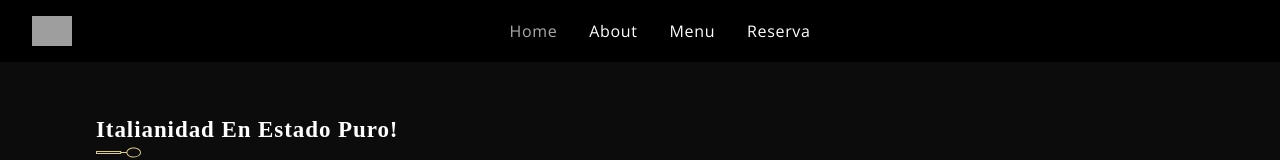
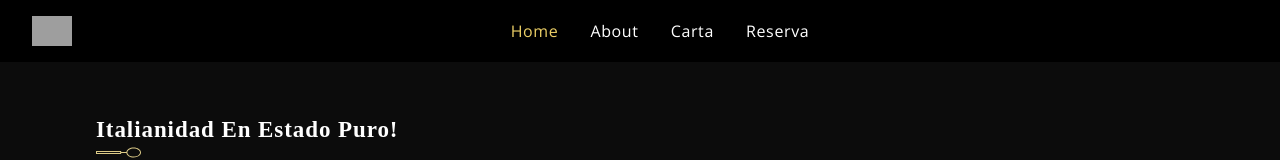
Before and after one commit to AdrianaP00/Intenso-madrid-react-app, a React (Create React App) app: page / in a window 1280 px wide. In both pictures the pointer is over the item "Home". Shown: the top 160 px of the page. Built offline with nearby package versions, Linux system fonts and the light colour scheme; grey boxes are pictures that could not be loaded; a web font is replaced by a local one.

Commit message:
fix navbar

```diff
--- a/src/components/Navbar/Navbar.css
+++ b/src/components/Navbar/Navbar.css
@@ -38,7 +38,7 @@ nav{
 }
 
 .app__navbar-links li:hover {
-    color: var(--color-grey);
+    color: var(--color-golden);
 }
 
 .app__navbar-login {
--- a/src/components/Navbar/Navbar.jsx
+++ b/src/components/Navbar/Navbar.jsx
@@ -14,7 +14,7 @@ const Navbar = () => {
       <ul className="app__navbar-links">
         <li className="p__opensans"><a href="#home">Home</a></li>
         <li className="p__opensans"><a href="#about">About</a></li>
-        <li className="p__opensans"><a href="#menu">Menu</a></li>
+        <li className="p__opensans"><a href="#menu">Carta</a></li>
         <li className="p__opensans"><a href="https://www.localismart.it/intensomadrid/prenota">Reserva</a></li>
       </ul>
        {/* <div className="app__navbar-login">
```
